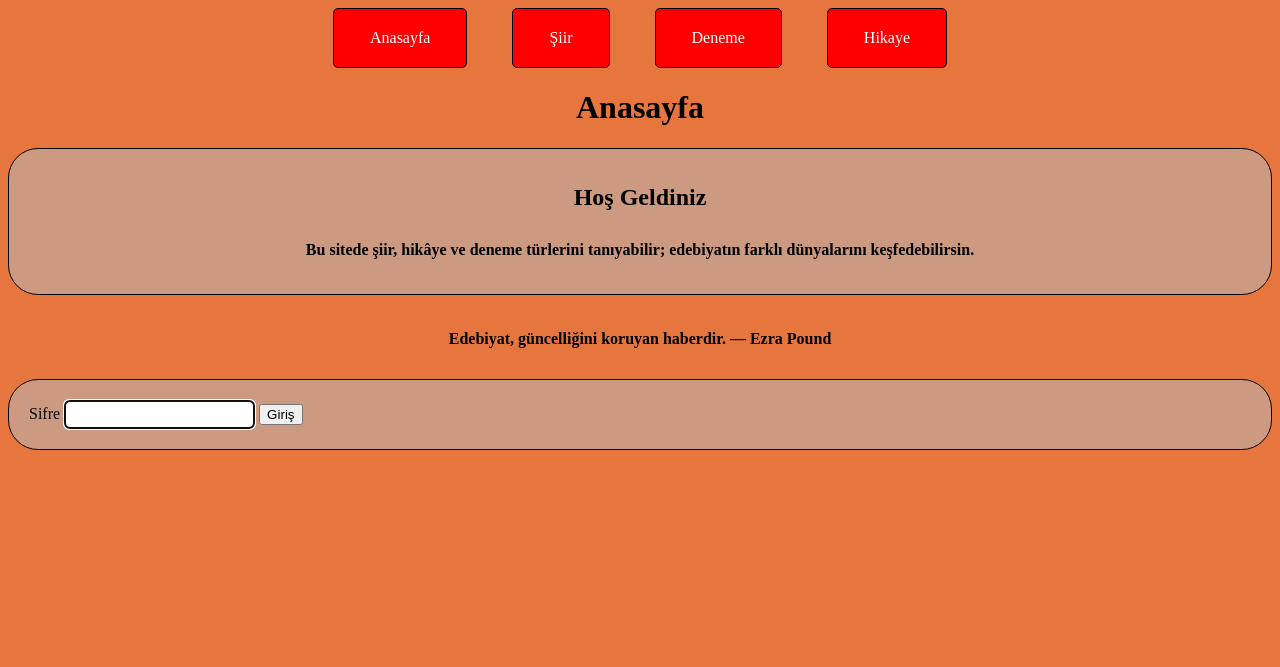
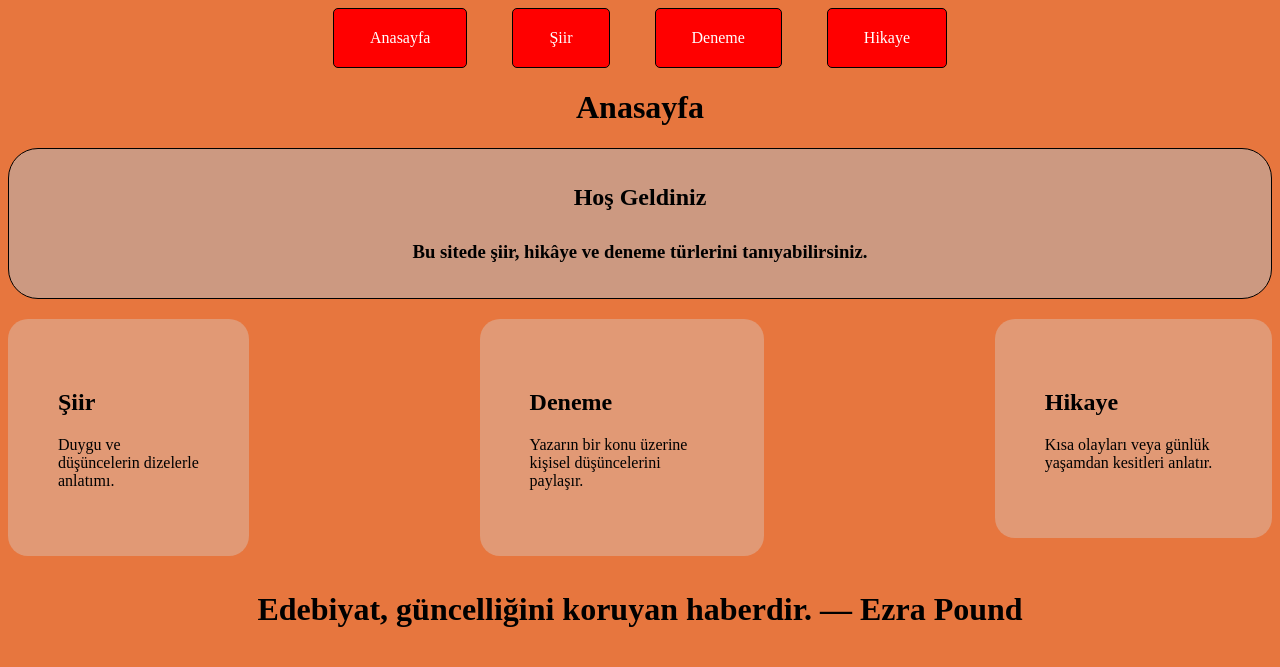
Before and after one commit to osmosssm/Yayimlama-denemesi, a plain HTML site: page index.html in a window 1280 px wide. Drawn offline with Linux system fonts and the light colour scheme.

Commit message:
Add files via upload

```diff
--- a/index.html
+++ b/index.html
@@ -22,18 +22,53 @@
     <h1 class="baslik">Anasayfa</h1>
     <div class="yazı">
         <h2 class="karsılama">Hoş Geldiniz</h2>
-        <h4 class="karsılama">
-            Bu sitede şiir, hikâye ve deneme türlerini tanıyabilir; edebiyatın farklı dünyalarını keşfedebilirsin.
-        </h4>
+        <h3 class="karsılama">
+            Bu sitede şiir, hikâye ve deneme türlerini tanıyabilirsiniz.
+        </h3>
     </div>
 
-    <h4 id="rastgele-soz" class="karsılama" ></h4>
 
-    <p class="yazı">
+
+
+
+    <nav>
+        <a href="siir.html" class="kart">
+            <diV >
+                 <h1>Şiir</h1>
+                 <p>
+                    Duygu ve düşüncelerin dizelerle anlatımı.
+                </p>
+
+            </diV>
+        </a>
+
+        <a href="deneme.html" class="kart">
+            <diV >
+                <h1>Deneme</h1>
+                <p>
+                    Yazarın bir konu üzerine kişisel düşüncelerini paylaşır.
+                    </p>
+            </diV>
+        </a>
+
+        <a href="hikaye.html" class="kart">
+            <diV >
+                <h1>Hikaye</h1>
+                <p>
+                    Kısa olayları veya günlük yaşamdan kesitleri anlatır.
+                </p>
+            </diV>
+        </a>
+    </nav>
+
+
+    <h1 id="rastgele-soz" class="karsılama"></h1>
+
+    <!-- <p class="yazı">
         Sifre
         <input type="text" id="sifre" autofocus>
         <button id="giris">Giriş</button>
-    </p>
+    </p> -->
 
 
     <script src="script.js"></script>
--- a/script.js
+++ b/script.js
@@ -8,14 +8,14 @@ const sozler = [
 const rastgeleSayi = Math.floor(Math.random() * sozler.length);
   document.getElementById("rastgele-soz").textContent = sozler[rastgeleSayi];
 
-document.getElementById("giris").addEventListener("click", function () {
-    const sifre = document.getElementById("sifre").value;
-    if(sifre.trim().toLowerCase() === "Talha".toLowerCase())
-    {
-        window.location.href = "Talha.html"
-    }
-    else
-    {
-        alert("sifre Yanlış")
-    }
-})
+// document.getElementById("giris").addEventListener("click", function () {
+//     const sifre = document.getElementById("sifre").value;
+//     if(sifre.trim().toLowerCase() === "Talha".toLowerCase())
+//     {
+//         window.location.href = "Talha.html"
+//     }
+//     else
+//     {
+//         alert("sifre Yanlış")
+//     }
+// })
--- a/tasarım.css
+++ b/tasarım.css
@@ -4,10 +4,12 @@ nav
     align-items: flex-start;
     gap: clamp(16px, 18vw, 350px);
 }
+
 a
 {
   text-decoration: none;
 }
+
 .Link
 {
 
@@ -37,6 +39,7 @@ a
 
 .yazı
 {
+  color: black;
     margin-bottom: 20px;
     padding: 20px;
     border: 1px solid black;
@@ -47,6 +50,7 @@ a
 #rastgele-soz
 {
   margin: 0 auto;
+  padding: 35px;
 }
 
 #sifre
@@ -60,6 +64,20 @@ a
   margin: auto;
   padding: 15px;
 }
+
+.kart
+{
+  background-color: rgba(214, 205, 201, 0.4);
+  border-radius: 20px;
+  padding: 50px;
+  color: black;
+  transition:  0.1s ease;
+}
+.kart:hover
+{
+  transform: scale(1.1)
+}
+
 
 @media (max-width: 600px) {
   .Linkler {
```
Also changed, not shown: hikaye.html (+3 -3 lines).
